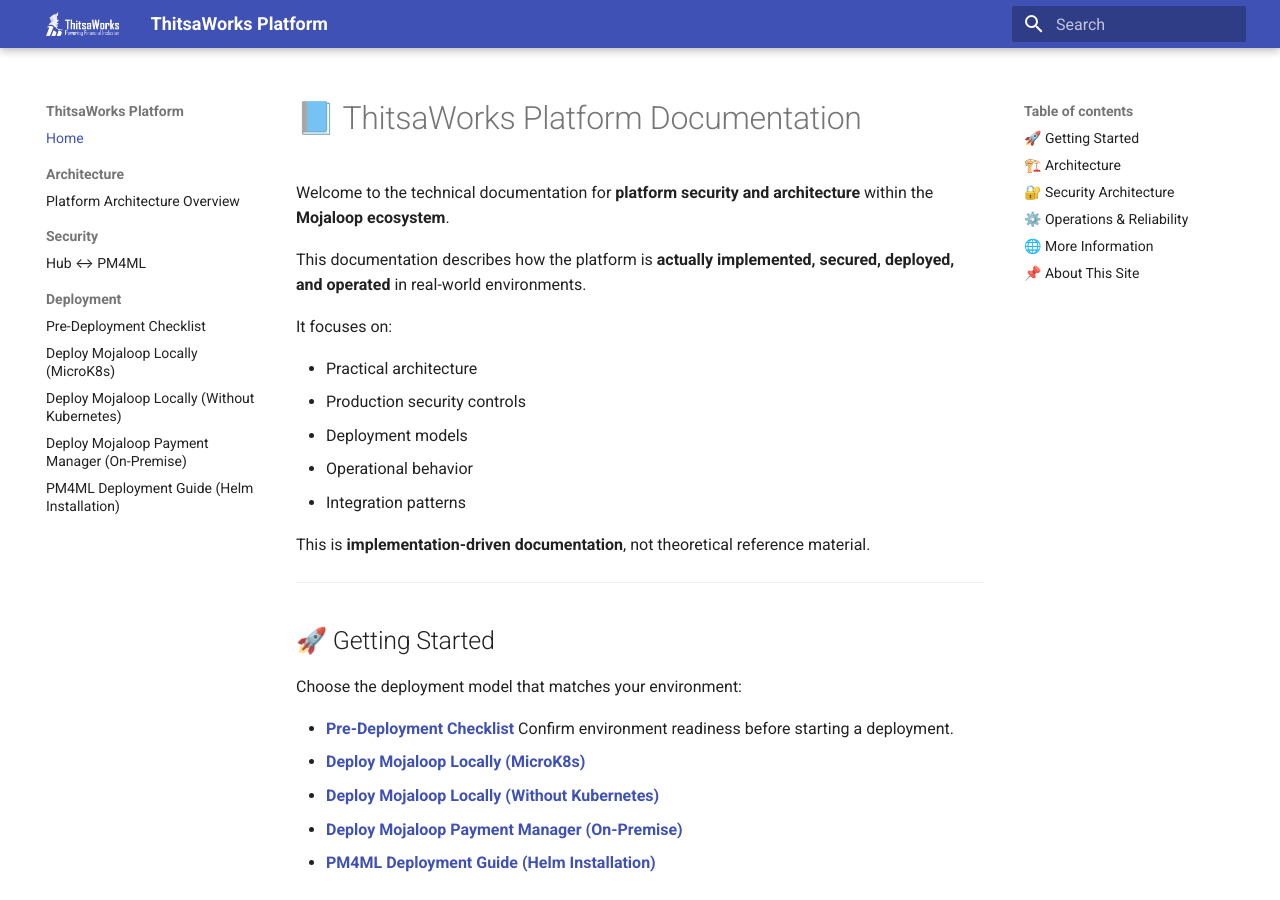
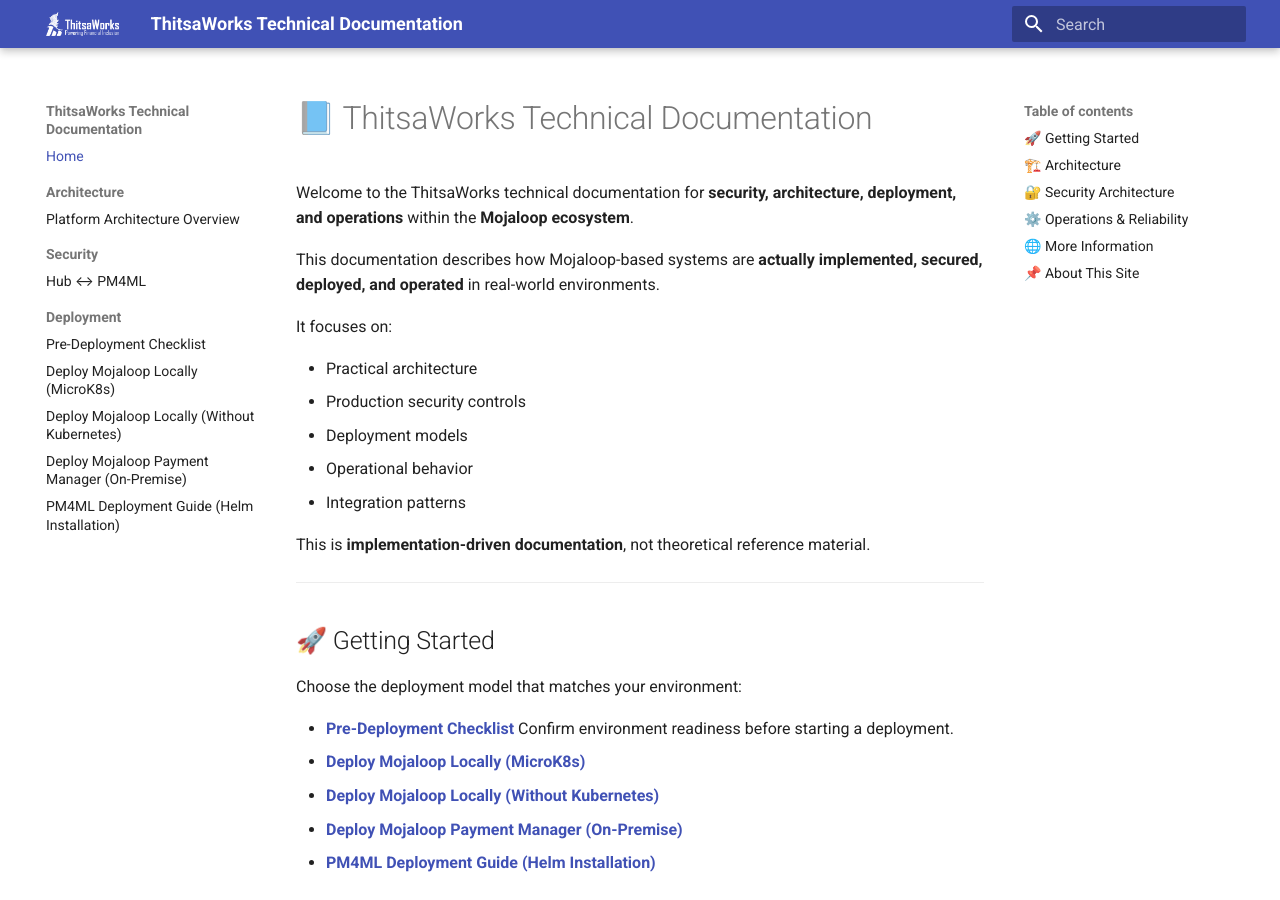
Before and after one commit to ThitsaX/docs, an MkDocs documentation site: the page built from docs/index.md, in a window 1280 px wide and 900 px high. Built offline with MkDocs 1.6.1 and Material for MkDocs 9.7.7, drawn with Linux system fonts in a browser that asks for light colours; the version menu is left out; some of the changed text lies outside the part shown.

Commit message:
update documentation for clarity and consistency across multiple files

```diff
--- a/docs/index.md
+++ b/docs/index.md
@@ -2,11 +2,11 @@
 title: Home
 ---
 
-# 📘 ThitsaWorks Platform Documentation
+# 📘 ThitsaWorks Technical Documentation
 
-Welcome to the technical documentation for **platform security and architecture** within the **Mojaloop ecosystem**.
+Welcome to the ThitsaWorks technical documentation for **security, architecture, deployment, and operations** within the **Mojaloop ecosystem**.
 
-This documentation describes how the platform is **actually implemented, secured, deployed, and operated** in real-world environments.
+This documentation describes how Mojaloop-based systems are **actually implemented, secured, deployed, and operated** in real-world environments.
 
 It focuses on:
 
@@ -69,7 +69,7 @@
 
 ## 🌐 More Information
 
-For general information about **ThitsaWorks**, including services and platform offerings:
+For general information about **ThitsaWorks**, including company services and offerings:
 
 👉 https://thitsaworks.com
 
--- a/mkdocs.yml
+++ b/mkdocs.yml
@@ -1,5 +1,5 @@
-site_name: ThitsaWorks Platform
-site_description: Mojaloop platform documentation
+site_name: ThitsaWorks Technical Documentation
+site_description: Mojaloop deployment, security, and operations documentation
 site_url: https://docs.thitsaworks.com
 use_directory_urls: true
 
```
Also changed, not shown: README.md (added, +127 -0 lines), docs/deploy-payment-manager-helm.md (+1 -1 lines), docs/pre-deployment-checklist.md (+3 -3 lines).
